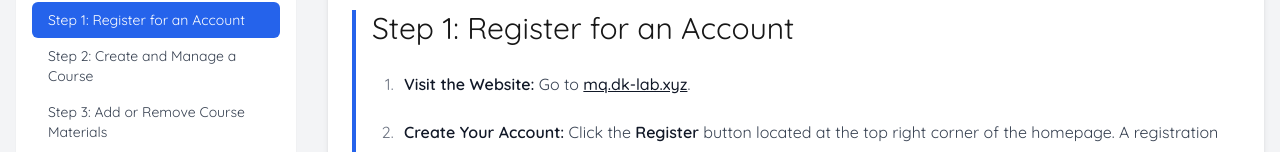
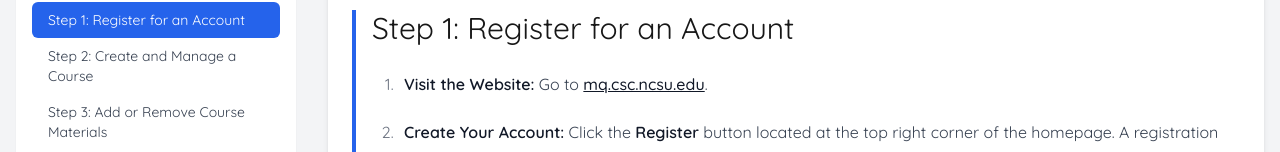
Before and after one commit to benneigh/explore-mq, a Next.js app: page /get-started in a window 1280 px wide. Shown: the part 214-366 px from the top of the page. Built offline with nearby package versions, Linux system fonts and the light colour scheme.

Commit message:
Update website links in HeroSection and getStartedData for consistency

```diff
--- a/components/HeroSection.tsx
+++ b/components/HeroSection.tsx
@@ -39,7 +39,7 @@ const HeroSection: React.FC = () => {
           <div className="flex flex-col space-y-4">
             <p className="font-bold">Currently in beta.</p>
             <a
-              href="https://mq.dk-lab.xyz"
+              href="https://mq.csc.ncsu.edu"
               target="_blank"
               rel="noopener noreferrer"
               className="w-32 py-2 bg-blue-600 text-white text-center rounded-md hover:bg-blue-700 transition flex items-center justify-center text-sm"
--- a/data/getStartedData.ts
+++ b/data/getStartedData.ts
@@ -10,7 +10,7 @@ export const getStartedSteps: Step[] = [
     id: 1,
     title: "Register for an Account",
     description: [
-      "1. **Visit the Website:** Go to [mq.dk-lab.xyz](https://mq.dk-lab.xyz).",
+      "1. **Visit the Website:** Go to [mq.csc.ncsu.edu](https://mq.csc.ncsu.edu).",
       "2. **Create Your Account:** Click the **Register** button located at the top right corner of the homepage. A registration page will appear; click on the **Register** tab if you’re not already there.",
       "3. **Fill in the Registration Form:** Complete the form, selecting the role you wish to test: **Teacher** or **Student**.",
       "   - **Important Note:** If you want to test the **Student** role, ensure that you or one of your classmates has already registered as a **Teacher**, created a course, uploaded materials, and shared the course joining code with you.",
```
